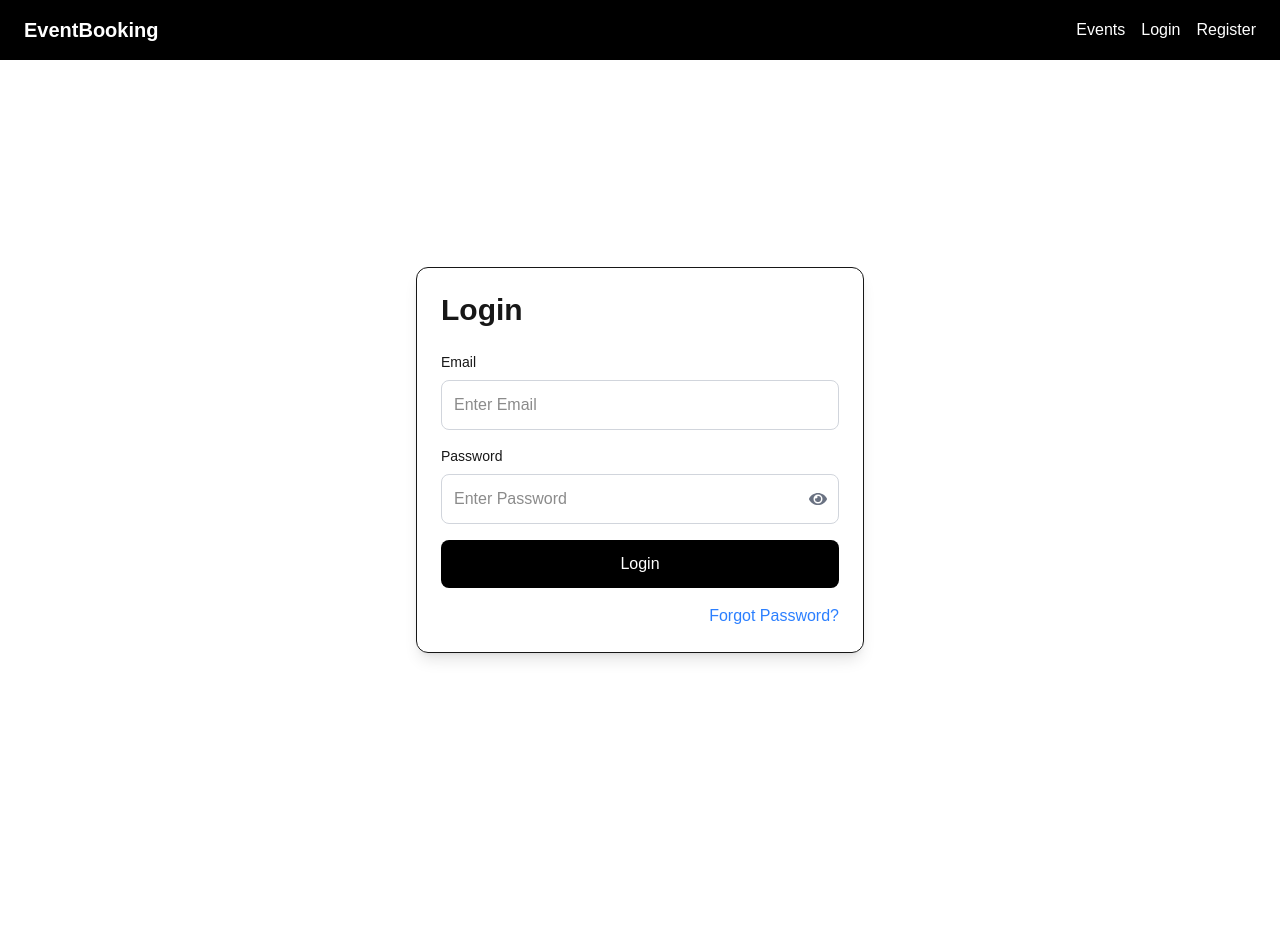
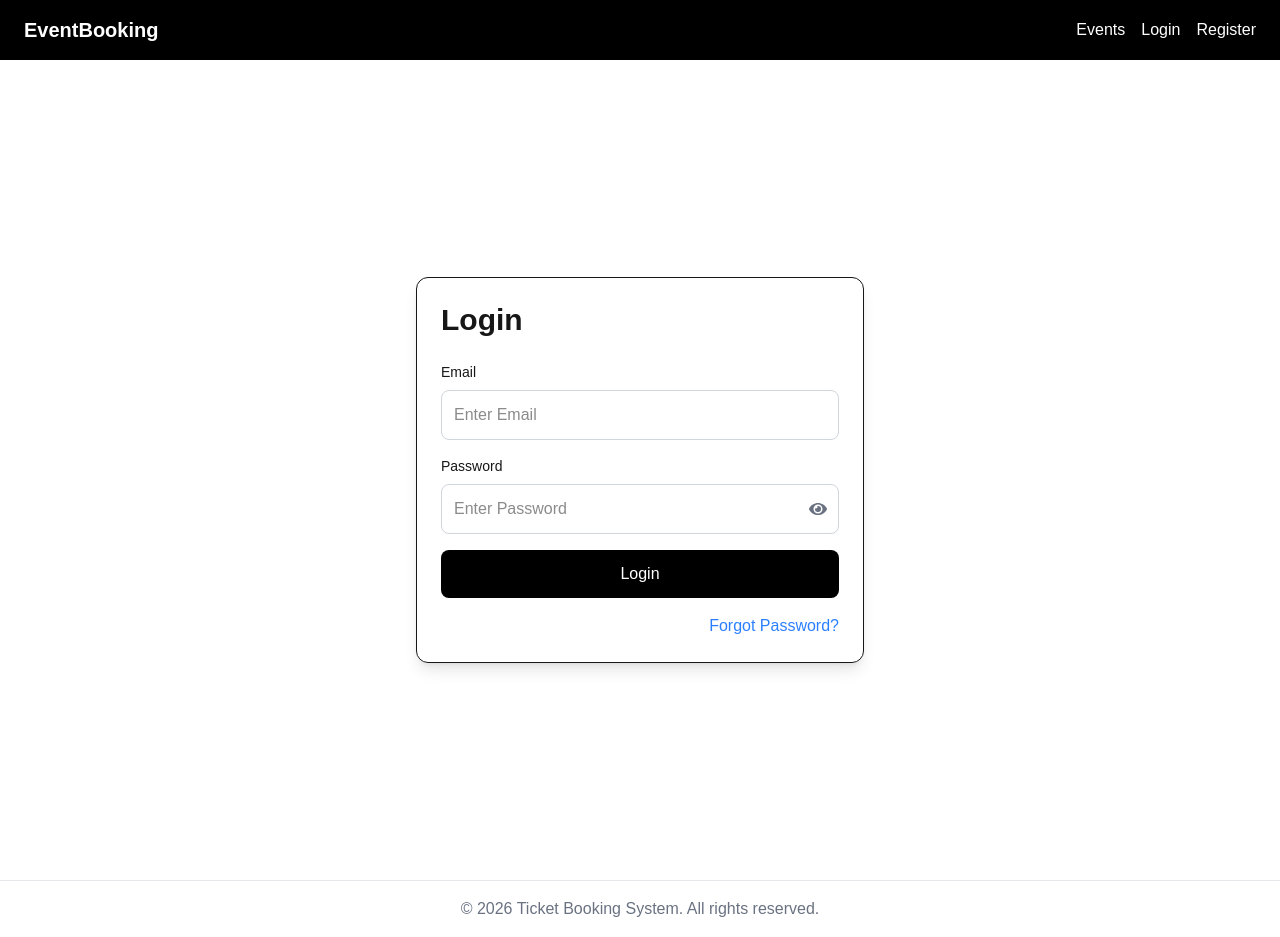
Before and after one commit to chandrajeetyadav12/event-management-frontend, a Next.js app: page /login in a window 1280 px wide. Before the commit the page ends 860 px from the top, so only its background shows below. Built offline with nearby package versions, Linux system fonts and the light colour scheme; no server answers.

Commit message:
add footer to RootLayout and adjust margins in Login and Register pages

```diff
--- a/app/layout.tsx
+++ b/app/layout.tsx
@@ -35,6 +35,9 @@ export default function RootLayout({
           <SocketListener />
           <Navbar />
           {children}
+          <footer className="mt-auto p-4 text-center text-gray-500 border-t border-gray-200 dark:border-gray-700">
+            &copy; {new Date().getFullYear()} Ticket Booking System. All rights reserved.
+          </footer>
         </ReduxProvider>
       </body>
     </html>
--- a/app/login/page.tsx
+++ b/app/login/page.tsx
@@ -55,7 +55,7 @@ export default function LoginPage() {
   };
 
   return (
-    <div className="min-h-screen flex items-center justify-center">
+    <div className="min-h-screen flex items-center justify-center m-2.5">
       <div className="w-full max-w-md p-6 border rounded-xl shadow-lg">
         <h1 className="text-3xl font-bold mb-6">
           Login
--- a/app/register/page.tsx
+++ b/app/register/page.tsx
@@ -48,7 +48,7 @@ export default function RegisterPage() {
   };
 
   return (
-    <div className="min-h-screen flex justify-center items-center">
+    <div className="min-h-screen flex justify-center items-center m-2.5">
       <div className="w-full max-w-md p-6 shadow-lg border rounded-xl">
         <h1 className="text-3xl font-bold mb-6">
           Register
```
